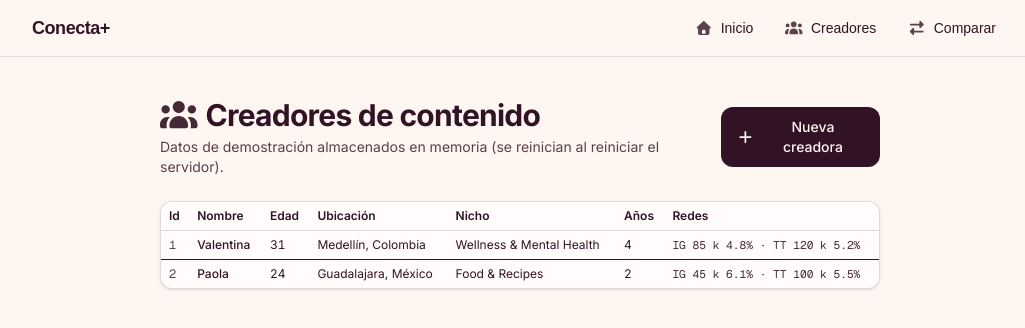
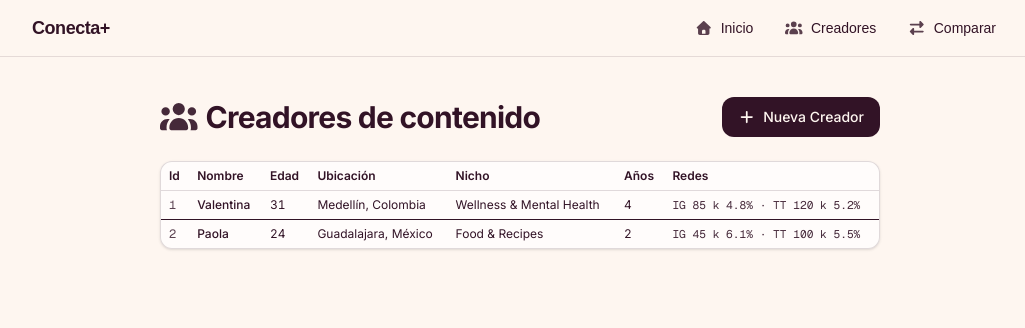
Before and after one commit to daniellanao/conecta-cotiza, a Next.js app: page /creadores in a window 1280 px wide. Shown: the top 328 px of the page, without its empty margins (120-1145 px from the left). Built offline with nearby package versions, Linux system fonts and the light colour scheme.

Commit message:
Limpieza de  componentes

```diff
--- /dev/null
+++ b/app/api/creators/[id]/route.ts
@@ -0,0 +1,16 @@
+import { storage } from "@/data/storage";
+
+export async function GET(
+  _request: Request,
+  { params }: { params: Promise<{ id: string }> },
+) {
+  const { id } = await params;
+  const creator = storage.creators.find((c) => c.id === id);
+  if (!creator) {
+    return Response.json(
+      { error: "Creadora no encontrada" },
+      { status: 404 },
+    );
+  }
+  return Response.json(creator);
+}
--- a/app/creadores/create/page.tsx
+++ b/app/creadores/create/page.tsx
@@ -1,5 +1,7 @@
-import { CreatePageHeader } from "@/components/creators/create_page_header";
 import { CreatorsCreate } from "@/components/creators/creators_create";
+import { FontAwesomeIcon } from "@fortawesome/react-fontawesome";
+import { faArrowLeft, faCloudArrowUp, faUserPlus } from "@fortawesome/free-solid-svg-icons";
+import Link from "next/link";
 import type { Metadata } from "next";
 
 export const metadata: Metadata = {
@@ -10,7 +12,24 @@ export const metadata: Metadata = {
 export default function CreateCreadoraPage() {
   return (
     <>
-      <CreatePageHeader />
+      <div className="mb-6">
+      <Link
+        href="/creadores"
+        className="inline-flex items-center gap-2 text-sm font-medium opacity-80 underline-offset-4 hover:underline"
+      >
+        <FontAwesomeIcon icon={faArrowLeft} className="size-3.5" aria-hidden />
+        Volver a creadores
+      </Link>
+      <h1 className="mt-3 flex items-center gap-2 text-2xl font-bold tracking-tight sm:text-3xl">
+        <FontAwesomeIcon
+          icon={faUserPlus}
+          className="size-7 shrink-0 opacity-90 sm:size-8"
+          aria-hidden
+        />
+        Nuevo
+      </h1>
+
+    </div>
       <CreatorsCreate />
     </>
   );
--- a/app/creadores/page.tsx
+++ b/app/creadores/page.tsx
@@ -1,7 +1,11 @@
-import { CreadoresPageHeading } from "@/components/creators/creadores_page_heading";
+
 import { CreatorsTable } from "@/components/creators/creators_table";
-import { NewCreatorLink } from "@/components/creators/new_creator_link";
 import { storage } from "@/data/storage";
+import Link from "next/link";
+import { FontAwesomeIcon } from "@fortawesome/react-fontawesome";
+import { faUsers } from "@fortawesome/free-solid-svg-icons";
+import { faPlus } from "@fortawesome/free-solid-svg-icons";
+
 import type { Metadata } from "next";
 
 export const metadata: Metadata = {
@@ -13,8 +17,23 @@ export default function CreadoresPage() {
   return (
     <>
       <div className="mb-6 flex flex-col gap-4 sm:flex-row sm:items-center sm:justify-between">
-        <CreadoresPageHeading />
-        <NewCreatorLink />
+
+        <h1 className="flex items-center gap-2 text-2xl font-bold tracking-tight sm:text-3xl">
+          <FontAwesomeIcon
+            icon={faUsers}
+            className="size-7 shrink-0 opacity-90 sm:size-8"
+            aria-hidden
+          />
+          Creadores de contenido
+        </h1>
+
+        <Link
+          href="/creadores/create"
+          className="inline-flex items-center justify-center gap-2 rounded-xl bg-[#321326] px-4 py-2.5 text-center text-sm font-medium text-[#fef6f0] transition-opacity hover:opacity-90"
+        >
+          <FontAwesomeIcon icon={faPlus} className="size-4" aria-hidden />
+          Nueva Creador
+        </Link>
       </div>
       <CreatorsTable creators={storage.creators} />
     </>
--- a/components/creators/creadores_page_heading.tsx
+++ /dev/null
@@ -1,23 +0,0 @@
-"use client";
-
-import { FontAwesomeIcon } from "@fortawesome/react-fontawesome";
-import { faUsers } from "@fortawesome/free-solid-svg-icons";
-
-export function CreadoresPageHeading() {
-  return (
-    <div>
-      <h1 className="flex items-center gap-2 text-2xl font-bold tracking-tight sm:text-3xl">
-        <FontAwesomeIcon
-          icon={faUsers}
-          className="size-7 shrink-0 opacity-90 sm:size-8"
-          aria-hidden
-        />
-        Creadores de contenido
-      </h1>
-      <p className="mt-1 text-sm opacity-80">
-        Datos de demostración almacenados en memoria (se reinician al reiniciar
-        el servidor).
-      </p>
-    </div>
-  );
-}
--- a/components/creators/create_page_header.tsx
+++ /dev/null
@@ -1,39 +0,0 @@
-"use client";
-
-import { FontAwesomeIcon } from "@fortawesome/react-fontawesome";
-import {
-  faArrowLeft,
-  faCloudArrowUp,
-  faUserPlus,
-} from "@fortawesome/free-solid-svg-icons";
-import Link from "next/link";
-
-export function CreatePageHeader() {
-  return (
-    <div className="mb-6">
-      <Link
-        href="/creadores"
-        className="inline-flex items-center gap-2 text-sm font-medium opacity-80 underline-offset-4 hover:underline"
-      >
-        <FontAwesomeIcon icon={faArrowLeft} className="size-3.5" aria-hidden />
-        Volver a creadoras
-      </Link>
-      <h1 className="mt-3 flex items-center gap-2 text-2xl font-bold tracking-tight sm:text-3xl">
-        <FontAwesomeIcon
-          icon={faUserPlus}
-          className="size-7 shrink-0 opacity-90 sm:size-8"
-          aria-hidden
-        />
-        Nueva creadora
-      </h1>
-      <p className="mt-2 flex items-start gap-2 text-sm opacity-80 sm:items-center">
-        <FontAwesomeIcon
-          icon={faCloudArrowUp}
-          className="mt-0.5 size-4 shrink-0 sm:mt-0"
-          aria-hidden
-        />
-        Los datos se envían a la API y se guardan en el almacén en memoria.
-      </p>
-    </div>
-  );
-}
--- a/components/creators/creators_create.tsx
+++ b/components/creators/creators_create.tsx
@@ -359,7 +359,7 @@ export function CreatorsCreate() {
           ) : (
             <>
               <FontAwesomeIcon icon={faFloppyDisk} className="size-4" aria-hidden />
-              Crear creadora
+              Crear
             </>
           )}
         </button>
--- a/components/creators/new_creator_link.tsx
+++ /dev/null
@@ -1,17 +0,0 @@
-"use client";
-
-import { FontAwesomeIcon } from "@fortawesome/react-fontawesome";
-import { faPlus } from "@fortawesome/free-solid-svg-icons";
-import Link from "next/link";
-
-export function NewCreatorLink() {
-  return (
-    <Link
-      href="/creadores/create"
-      className="inline-flex items-center justify-center gap-2 rounded-xl bg-[#321326] px-4 py-2.5 text-center text-sm font-medium text-[#fef6f0] transition-opacity hover:opacity-90"
-    >
-      <FontAwesomeIcon icon={faPlus} className="size-4" aria-hidden />
-      Nueva creadora
-    </Link>
-  );
-}
--- a/lib/creators-api.ts
+++ b/lib/creators-api.ts
@@ -7,7 +7,7 @@ export type CreateCreatorPayload = Omit<Creator, "id"> & { id?: string };
 export async function fetchCreators(): Promise<Creator[]> {
   const res = await fetch(API, { cache: "no-store" });
   if (!res.ok) {
-    throw new Error(`No se pudieron obtener las creadoras (${res.status})`);
+    throw new Error(`No se pudieron obtener los creadores de contenido (${res.status})`);
   }
   const data: unknown = await res.json();
   if (
```
